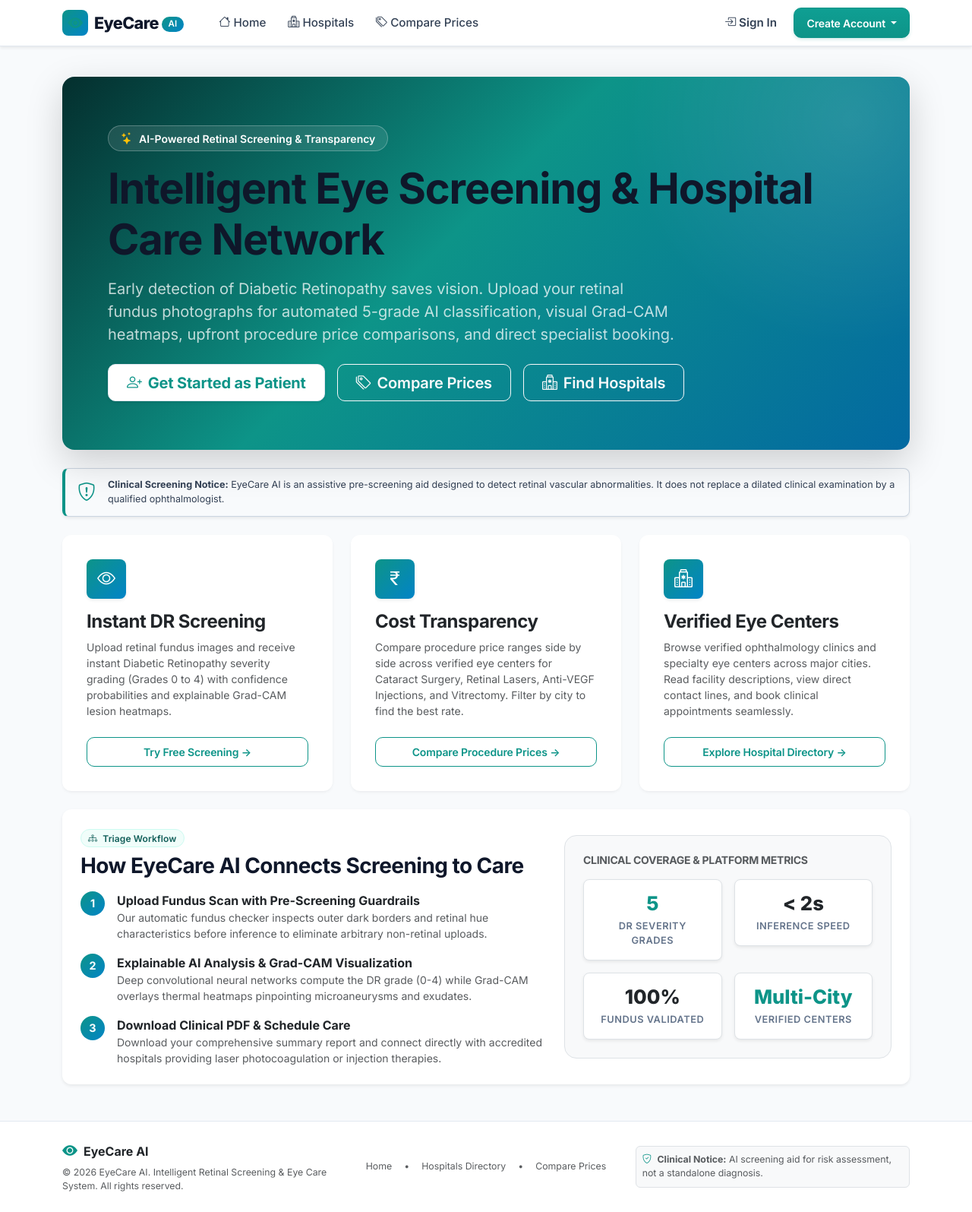
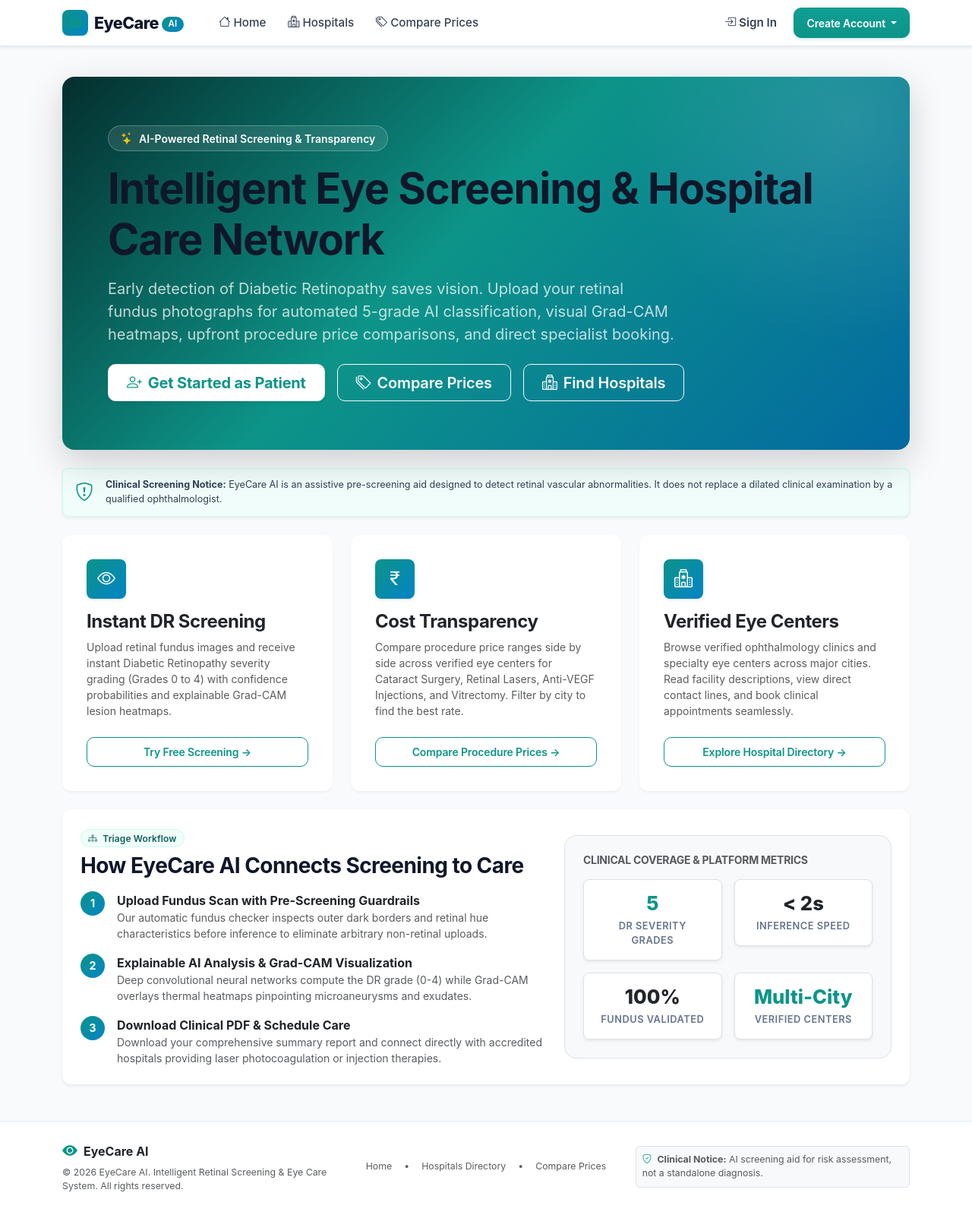
Before and after one commit to Varun00752/EyeCare-AI, a Flask app: page / in a window 1280 px wide. Shown: the whole page at 76% size. Run offline with Flask 3, Linux system fonts and the light colour scheme.

Commit message:
style: refine system font stack and banner border styling

```diff
--- a/static/css/style.css
+++ b/static/css/style.css
@@ -49,7 +49,7 @@
 
 /* Base Document Styles */
 body {
-  font-family: Inter, -apple-system, BlinkMacSystemFont, "Segoe UI", Roboto, "Helvetica Neue", Arial, sans-serif;
+  font-family: -apple-system, BlinkMacSystemFont, "Segoe UI", system-ui, sans-serif;
   background-color: var(--bg-page);
   color: var(--text-secondary);
   min-height: 100vh;
@@ -273,8 +273,7 @@ h1, h2, h3, h4, h5, h6 {
 /* Demo & Notice Banners */
 .demo-banner {
   background-color: #fefce8;
-  border: 1px solid #fef08a;
-  border-left: 5px solid #eab308;
+  border: 1px solid #fde047;
   color: #854d0e;
   padding: 12px 18px;
   font-weight: 500;
@@ -282,9 +281,8 @@ h1, h2, h3, h4, h5, h6 {
 }
 
 .medical-disclaimer-box {
-  background: #f8fafc;
-  border: 1px solid #cbd5e1;
-  border-left: 4px solid var(--primary-teal);
+  background: #f0fdfa;
+  border: 1px solid var(--primary-teal-border);
   color: var(--text-secondary);
   border-radius: var(--radius-sm);
   padding: 12px 16px;
--- a/templates/base.html
+++ b/templates/base.html
@@ -4,11 +4,6 @@
   <meta charset="UTF-8">
   <meta name="viewport" content="width=device-width, initial-scale=1.0">
   <title>{% block title %}EyeCare AI - Intelligent Retinal Screening & Care Directory{% endblock %}</title>
-
-  <!-- Google Fonts: Inter -->
-  <link rel="preconnect" href="https://fonts.googleapis.com">
-  <link rel="preconnect" href="https://fonts.gstatic.com" crossorigin>
-  <link href="https://fonts.googleapis.com/css2?family=Inter:wght@400;500;600;700;800&display=swap" rel="stylesheet">
 
   <!-- Bootstrap 5 CSS -->
   <link href="https://cdn.jsdelivr.net/npm/bootstrap@5.3.3/dist/css/bootstrap.min.css" rel="stylesheet">
```
